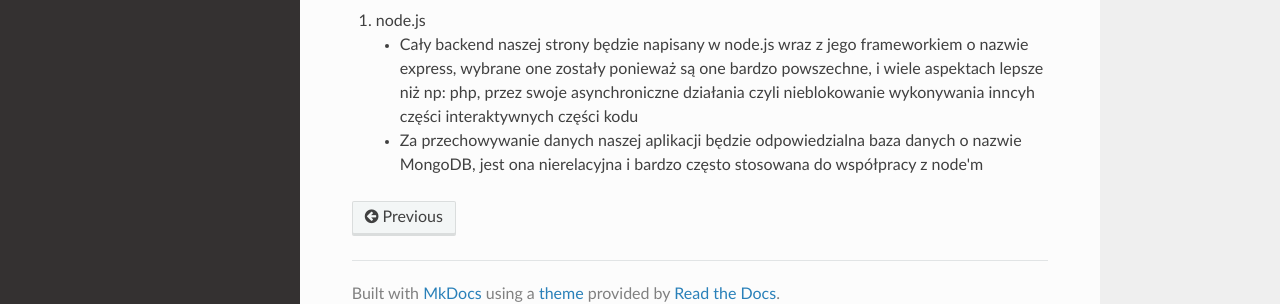
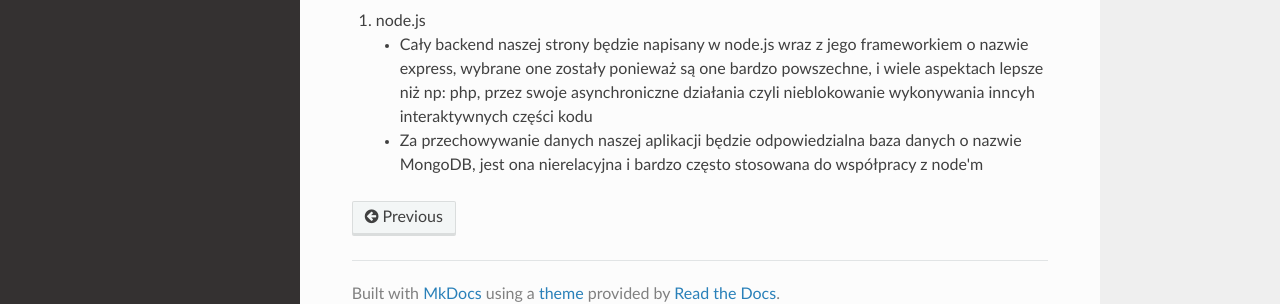
Before and after one commit to praktyka-et/to-do-app, an MkDocs documentation site: the page built from docs/technologie.md, in a window 1280 px wide. Shown: the part 419-723 px from the top of the page. Built offline with MkDocs 1.6.1, drawn with Linux system fonts in a browser that asks for light colours; nearby versions of some CDN libraries.

Commit message:
Update technologie.md

```diff
--- a/docs/technologie.md
+++ b/docs/technologie.md
@@ -6,5 +6,5 @@
      - aplikacja będzie ostylowana za pomocą arkuszy styli css
 ## backend
 1. node.js
-     - Cały backend naszej strony będzie napisany w node.js wraz z jego frameworkiem o nazwie express, wybrane one zostały ponieważ są one bardzo powszechne, i wiele aspektach lepsze niż np: php, przez swoje asynchroniczne działania czyli nieblokowanie wykonywania inncyh części interaktywnych części kodu
+     - Cały backend naszej strony będzie napisany w node.js wraz z jego frameworkiem o nazwie express, wybrane one zostały ponieważ są one bardzo powszechne, i wiele aspektach lepsze niż np: php, przez swoje asynchroniczne działania czyli nieblokowanie wykonywania inncyh interaktywnych części kodu
      - Za przechowywanie danych naszej aplikacji będzie odpowiedzialna baza danych o nazwie MongoDB, jest ona nierelacyjna i bardzo często stosowana do współpracy z node'm
```
